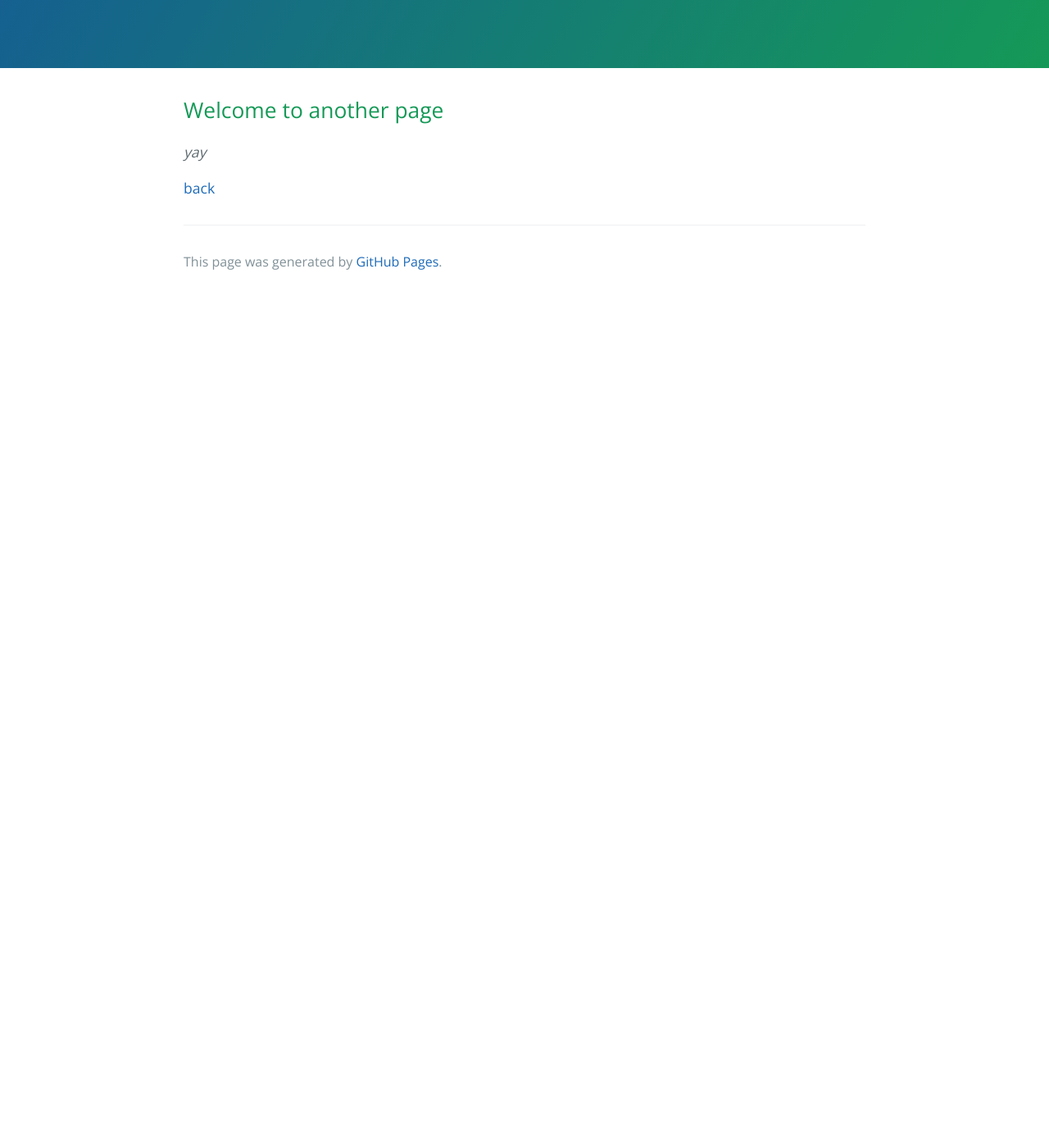
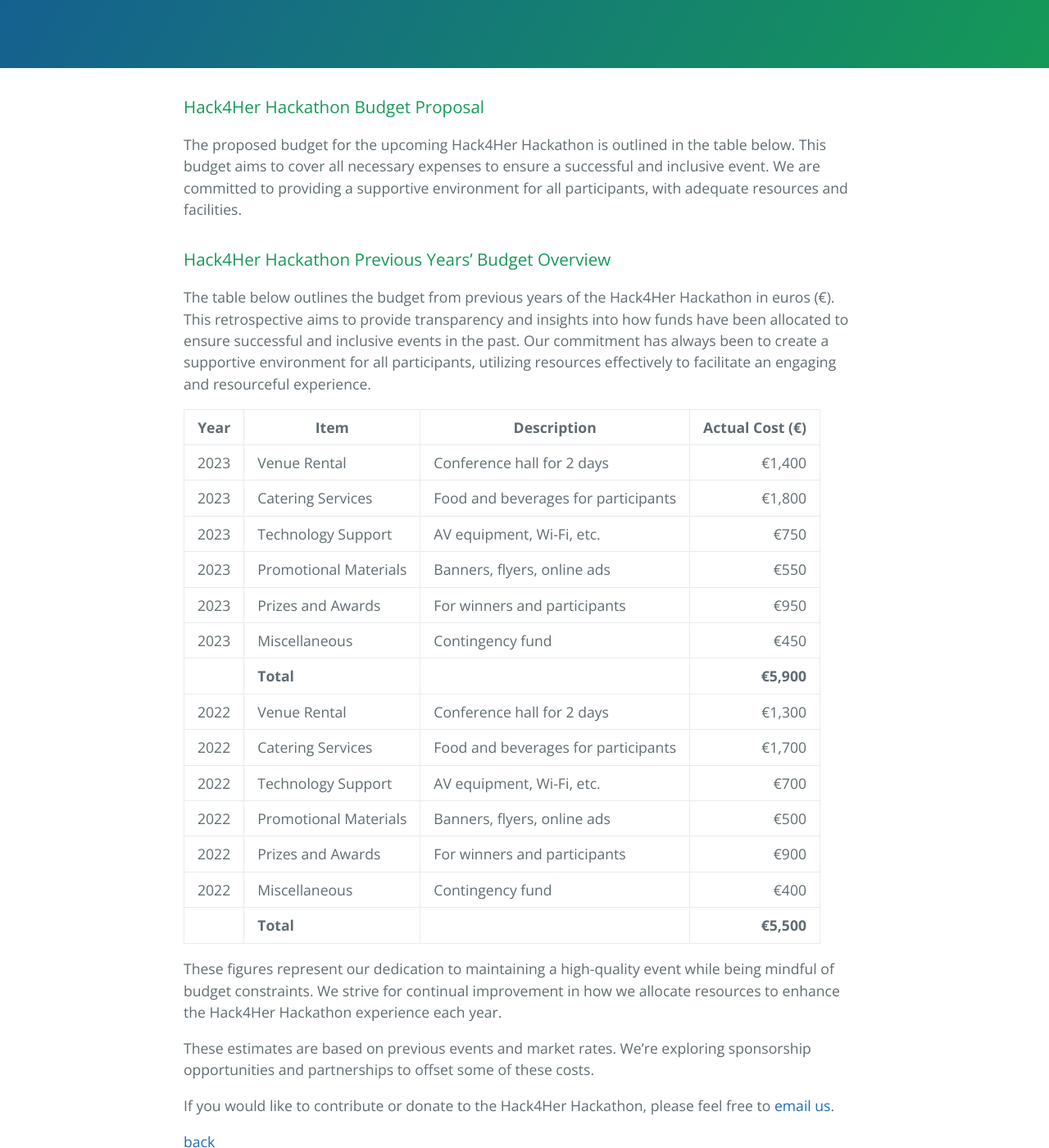
Before and after one commit to hack4her/hack4her.github.io, a Jekyll site: the page built from proposal.md, in a window 1280 px wide and 1400 px high, scrolled down 366 px. Shown: the whole window at 82% size. Built offline with Jekyll 4.4.1, drawn with Linux system fonts in a browser that asks for light colours; before the commit the page ends 900 px from its top, so only the background shows below that; some of the changed text lies outside the part shown.

Commit message:
Update proposal.md

```diff
--- a/proposal.md
+++ b/proposal.md
@@ -1,11 +1,39 @@
 ---
 layout: default
-title: Another page
-description: This is just another page
+title: Hack4Her Hackathon Budget Proposal
+description: Detailed budget proposal for the upcoming Hack4Her Hackathon
 ---
 
-## Welcome to another page
+### Hack4Her Hackathon Budget Proposal
 
-_yay_
+The proposed budget for the upcoming Hack4Her Hackathon is outlined in the table below. This budget aims to cover all necessary expenses to ensure a successful and inclusive event. We are committed to providing a supportive environment for all participants, with adequate resources and facilities.
+
+### Hack4Her Hackathon Previous Years' Budget Overview
+
+The table below outlines the budget from previous years of the Hack4Her Hackathon in euros (€). This retrospective aims to provide transparency and insights into how funds have been allocated to ensure successful and inclusive events in the past. Our commitment has always been to create a supportive environment for all participants, utilizing resources effectively to facilitate an engaging and resourceful experience.
+
+| Year | Item                  | Description                         | Actual Cost (€) |
+|------|-----------------------|-------------------------------------|----------------:|
+| 2023 | Venue Rental          | Conference hall for 2 days          |   €1,400        |
+| 2023 | Catering Services     | Food and beverages for participants |   €1,800        |
+| 2023 | Technology Support    | AV equipment, Wi-Fi, etc.           |   €750          |
+| 2023 | Promotional Materials | Banners, flyers, online ads         |   €550          |
+| 2023 | Prizes and Awards     | For winners and participants        |   €950          |
+| 2023 | Miscellaneous         | Contingency fund                    |   €450          |
+|      | **Total**             |                                     | **€5,900**      |
+| 2022 | Venue Rental          | Conference hall for 2 days          |   €1,300        |
+| 2022 | Catering Services     | Food and beverages for participants |   €1,700        |
+| 2022 | Technology Support    | AV equipment, Wi-Fi, etc.           |   €700          |
+| 2022 | Promotional Materials | Banners, flyers, online ads         |   €500          |
+| 2022 | Prizes and Awards     | For winners and participants        |   €900          |
+| 2022 | Miscellaneous         | Contingency fund                    |   €400          |
+|      | **Total**             |                                     | **€5,500**      |
+
+These figures represent our dedication to maintaining a high-quality event while being mindful of budget constraints. We strive for continual improvement in how we allocate resources to enhance the Hack4Her Hackathon experience each year.
+
+These estimates are based on previous events and market rates. We're exploring sponsorship opportunities and partnerships to offset some of these costs.
+
+If you would like to contribute or donate to the Hack4Her Hackathon, please feel free to [email us](mailto:hack4her2024@gmail.com).
+
 
 [back](./)
```
